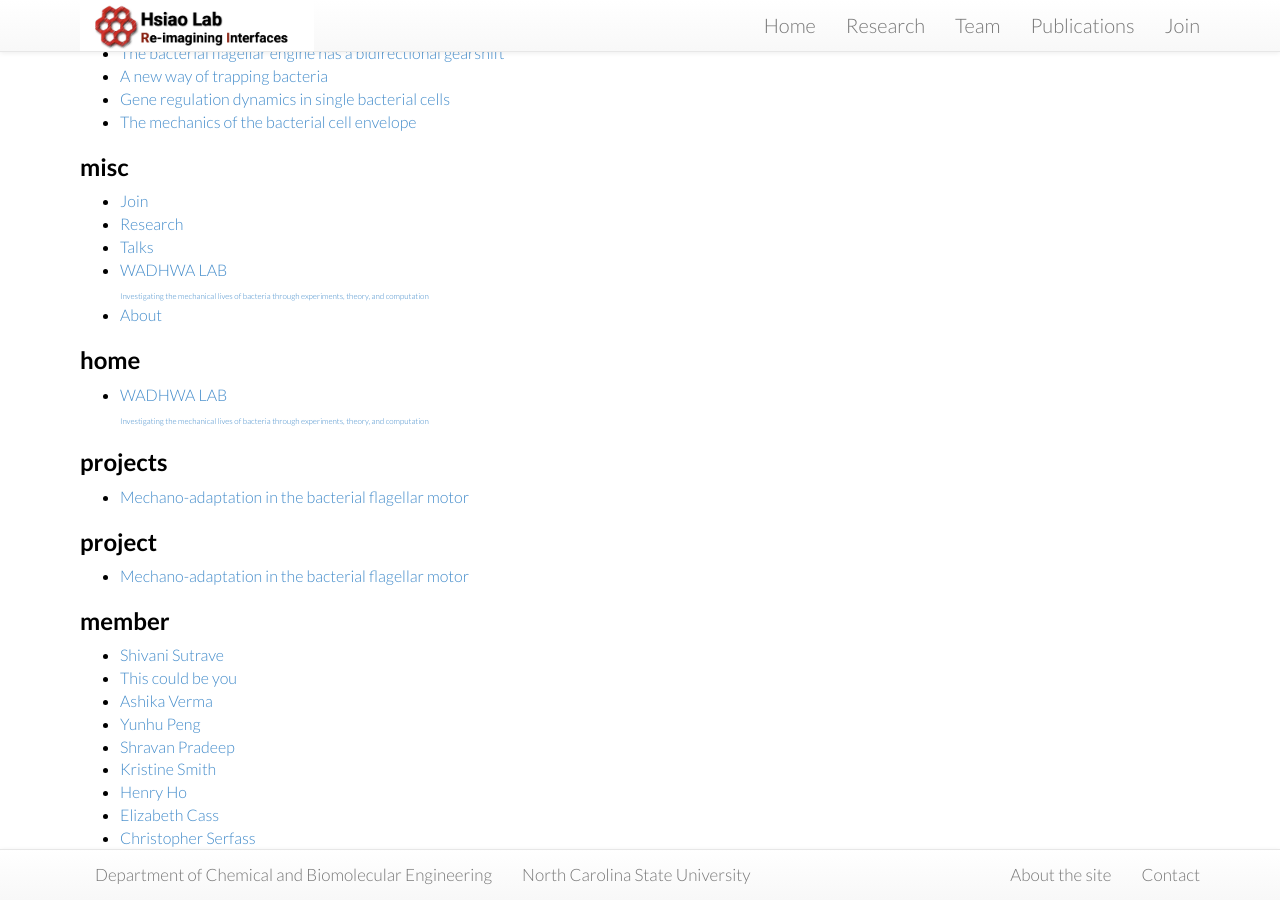
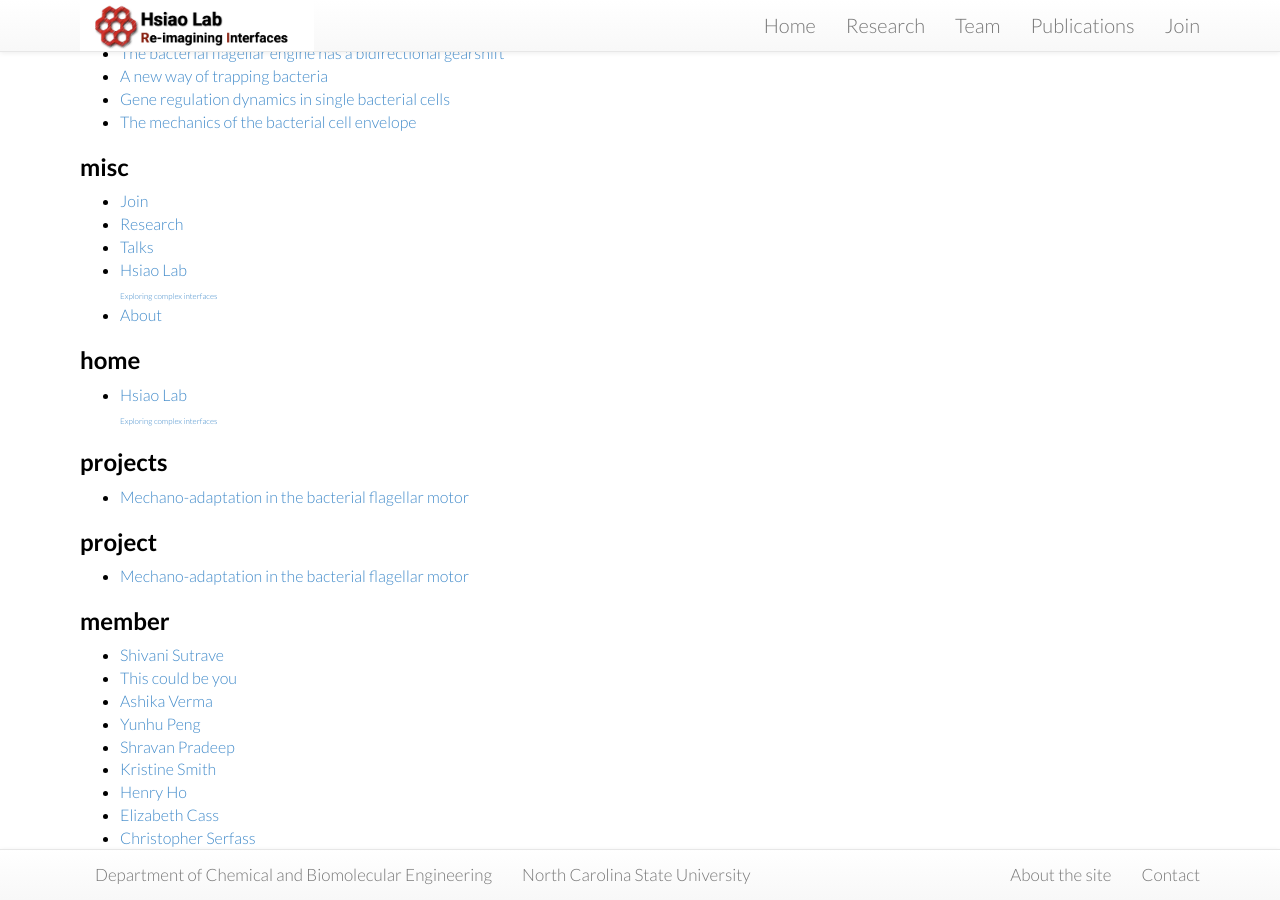
Before and after one commit to CormakW/CormakW.github.io, a Jekyll site: the page built from categories.html, in a window 1280 px wide and 900 px high, scrolled down 2718 px. Built offline with Jekyll 4.4.1, drawn with Linux system fonts in a browser that asks for light colours; nearby versions of some CDN libraries; a style sheet for code colours, icons or effects is not loaded.

Commit message:
Update 2021-02-15-home.md

```diff
--- a/misc/_posts/2021-02-15-home.md
+++ b/misc/_posts/2021-02-15-home.md
@@ -1,6 +1,6 @@
 ---
 layout: default
-title: WADHWA LAB<br><span style="font-size:50%;">Investigating the mechanical lives of bacteria through experiments, theory, and computation</span>
+title: Hsiao Lab<br><span style="font-size:50%;">Exploring complex interfaces</span>
 categories:
  - home
 homepage: true
```
